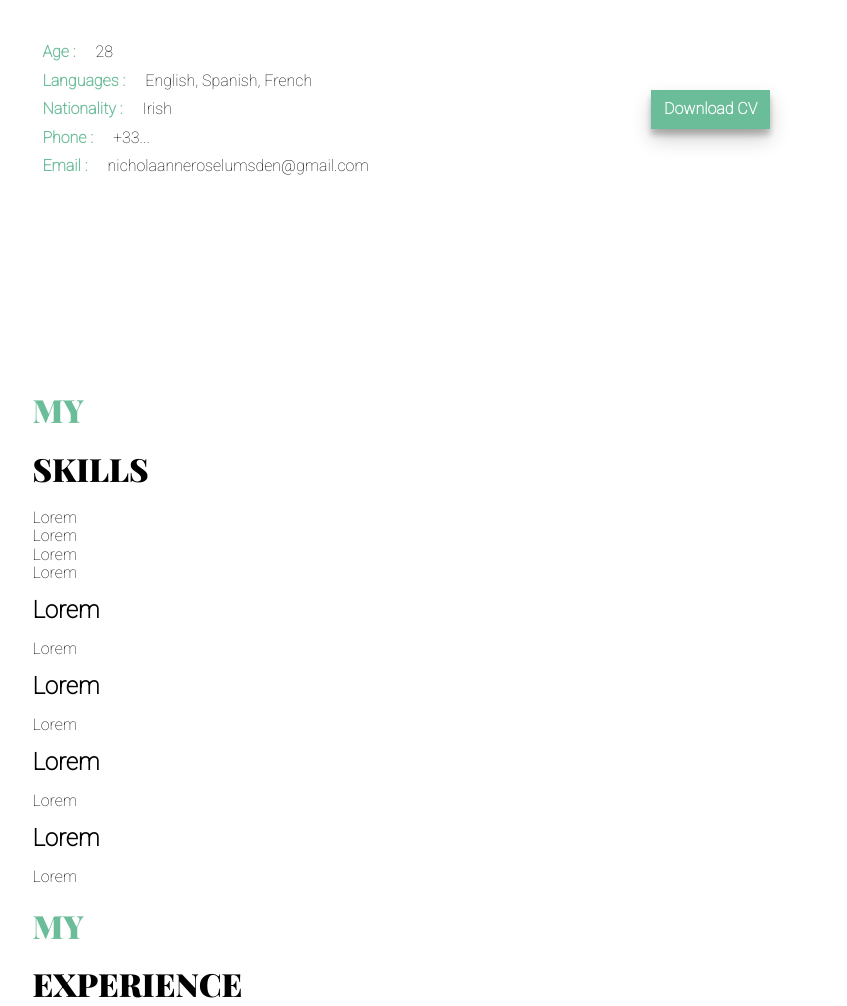
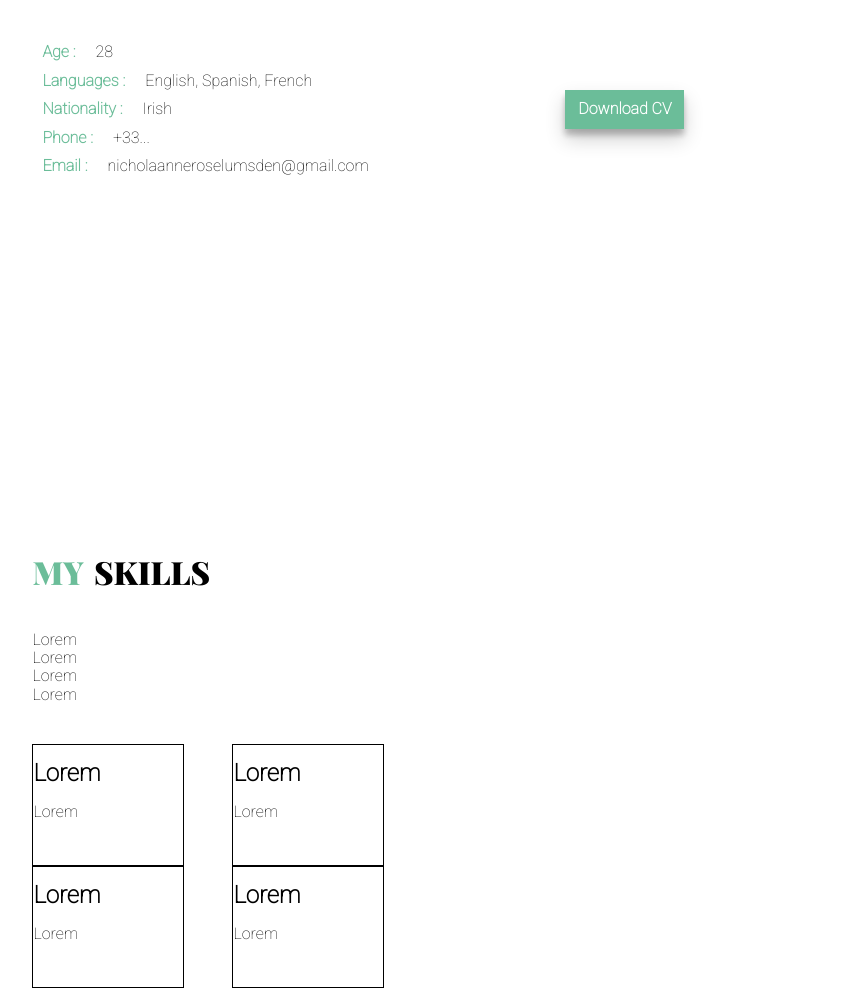
Before and after one commit to MahavishnuT/Portfolio_Nikki, a plain HTML site: page index.html in a window 1280 px wide. Shown: the part 1229-2235 px from the top of the page, without its empty margins (390-1237 px from the left). Drawn offline with nearby package versions, Linux system fonts and the light colour scheme; a web font is replaced by a local one.

Commit message:
about animation done, starting skills

```diff
--- a/index.html
+++ b/index.html
@@ -49,21 +49,21 @@
                 <h1>ABOUT</h1><h1 class="coloured">ME</h1>
             </div>
             <div class="about__description">
-                <div class="aboutme-image"><img src="img/aafe8401d6a1418cb65e2767f330c94b.jpg" alt="Another photo of me"></div>
-                <div class="aboutme-text">
+                <div class="aboutme-image reveal fade-in"><img src="img/aafe8401d6a1418cb65e2767f330c94b.jpg" alt="Another photo of me"></div>
+                <div class="aboutme-text reveal right-left">
                     <h2>My name is Nichola Lumsden and I am a belle gosse</h2>
                     <p>Lorem ipsum dolor sit amet, consectetur adipisicing elit. Eum reiciendis nam quos repellat ipsa quo molestiae fugiat numquam animi earum quibusdam porro a delectus amet, mollitia harum, unde nemo quas!</p>
                 </div>
             </div>
             <div class="about__points">
-                <ul>
+                <ul class="reveal bottom-up">
                     <li><span class="coloured">Age :</span><span class="my_contacts">28</span></li>
                     <li><span class="coloured">Languages :</span><span class="my_contacts">English, Spanish, French</span></li>
                     <li><span class="coloured">Nationality :</span><span class="my_contacts">Irish</span></li>
                     <li><span class="coloured">Phone :</span><span class="my_contacts">+33...</span></li>
                     <li><span class="coloured">Email :</span><span class="my_contacts">nicholaanneroselumsden@gmail.com</span></li>
                 </ul>
-                <button>Download CV</button>
+                <button class="reveal right-left">Download CV</button>
             </div>
         </section>
 
@@ -145,6 +145,7 @@
         </section>
 
     </main>
+    <script src="script.js"></script>
 
 </body>
 </html>
--- a/sass/pages/_index.scss
+++ b/sass/pages/_index.scss
@@ -104,7 +104,6 @@ main {
             width: 30%;
             height: 200px;
             overflow: hidden;
-            @include appearing-animation(fade-in, 0s);
             img {
                 min-width: 300px;
                 width: 30%;
@@ -115,9 +114,12 @@ main {
         .aboutme-text {
             width: 60%;
             margin-left: 20px;
-            @include appearing-animation(appearing-right-left,150ms);
+            transform: translateX(500px);
             p {
                 line-height: 25px;
+            }
+            h2 {
+                margin-top: 0;
             }
         }
     }
@@ -127,9 +129,8 @@ main {
         align-items: center;
         button {
             position: relative;
-            left: 30%;
-            @include appearing-animation(appearing-right-left, 1s);
-            opacity: 0;
+            left: 20%;
+            transform: translateX(500px);
         }
         ul {
             list-style: none;
@@ -137,7 +138,7 @@ main {
             flex-direction: column;
             gap: 10px;
             padding: 10px;
-            @include appearing-animation(appearing-bottom-up, 500ms);
+            transform: translateY(300px);
             li {
                 display: flex;
                 .coloured {
@@ -150,3 +151,32 @@ main {
         }
     }
 }
+
+#skills {
+    height: 100vh;
+    display: flex;
+    flex-direction: column;
+    justify-content: center;
+    gap: 40px;
+    .title {
+        display: flex;
+        flex-direction: row;
+        h1 {
+            margin: 0 10px 0 0;
+        }
+    }
+    .cards {
+        display: flex;
+        flex-flow: column wrap;
+        max-height: 350px;
+        max-width: 400px;
+        justify-content: space-evenly;
+        .card {
+            display: flex;
+            flex-direction: column;
+            border: 1px solid black;
+            max-width: 150px;
+            height: 120px;
+        }
+    }
+}
--- a/sass/utils/_mixins.scss
+++ b/sass/utils/_mixins.scss
@@ -2,34 +2,41 @@
     animation: $name 2000ms cubic-bezier(.25,.85,.27,.99) $delay forwards;
 }
 
+.reveal {
+    opacity: 0
+}
 
+.active.fade-in {
+    @include appearing-animation(fade-in, 300ms);
+}
+
+.active.bottom-up {
+    @include appearing-animation(appearing-bottom-up, 500ms);
+}
+
+.active.right-left {
+    @include appearing-animation(appearing-right-left, 150ms);
+}
+
+button.active.right-left {
+    @include appearing-animation(appearing-right-left, 700ms);
+}
 
 @keyframes fade-in {
-    0% {
-        opacity: 0;
-    }
-    100% {
+    to {
         opacity: 1;
     }
 }
 
 @keyframes appearing-bottom-up {
-    0% {
-        transform: translateY(300px);
-        opacity: 0;
-    }
-    100% {
+    to {
         transform: translateY(0px);
         opacity: 1;
     }
 }
 
 @keyframes appearing-right-left {
-    0% {
-        transform: translateX(500px);
-        opacity: 0;
-    }
-    100% {
+    to {
         transform: translateX(0px);
         opacity: 1;
     }
--- /dev/null
+++ b/script.js
@@ -0,0 +1,19 @@
+// animation appears when scrolling down
+
+window.addEventListener("scroll", () => {
+
+    const reveal = document.querySelectorAll(".reveal");
+
+    for(var i = 0; i < reveal.length; i++) {
+
+        //deconstructing documentElement
+        const {scrollTop, clientHeight} = document.documentElement;
+
+        const topElementToTopViewport = reveal[i].getBoundingClientRect().top;
+
+        if(scrollTop > (scrollTop + topElementToTopViewport).toFixed() - clientHeight * 0.90) {
+            reveal[i].classList.add("active")
+        }
+    }
+
+})
```
Also changed, not shown: public/css/style.css, 1 other file.
